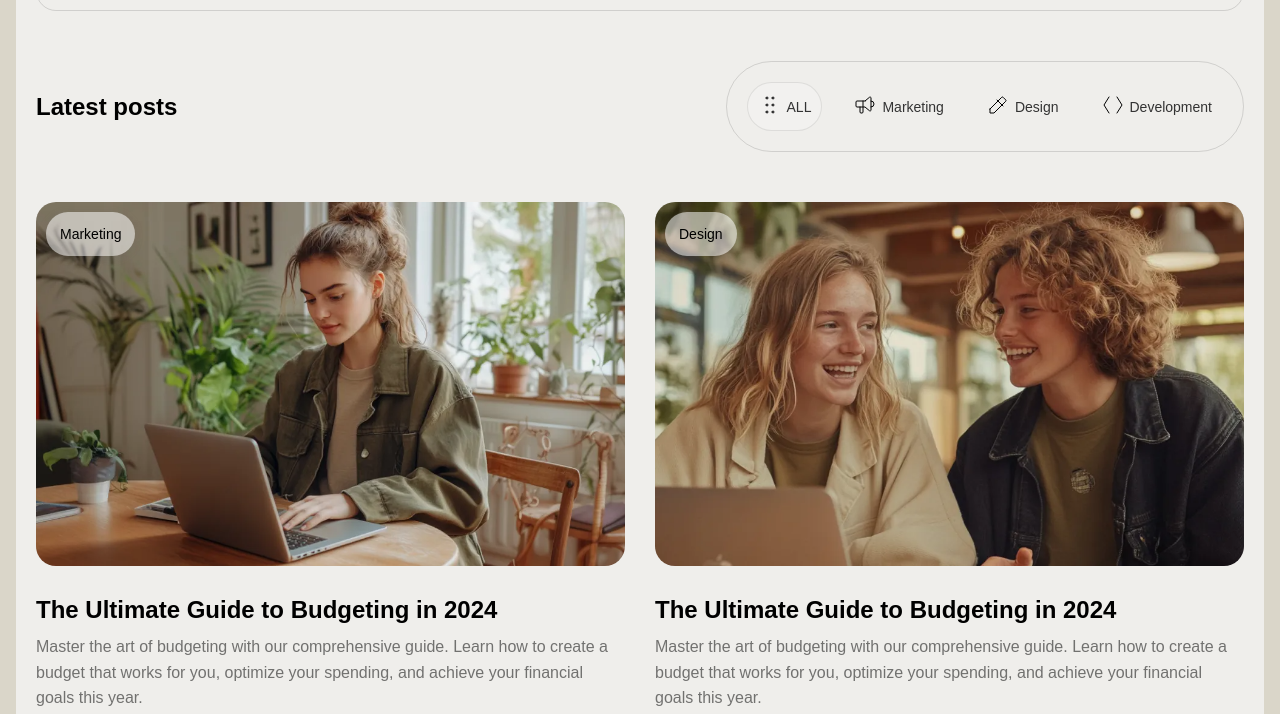
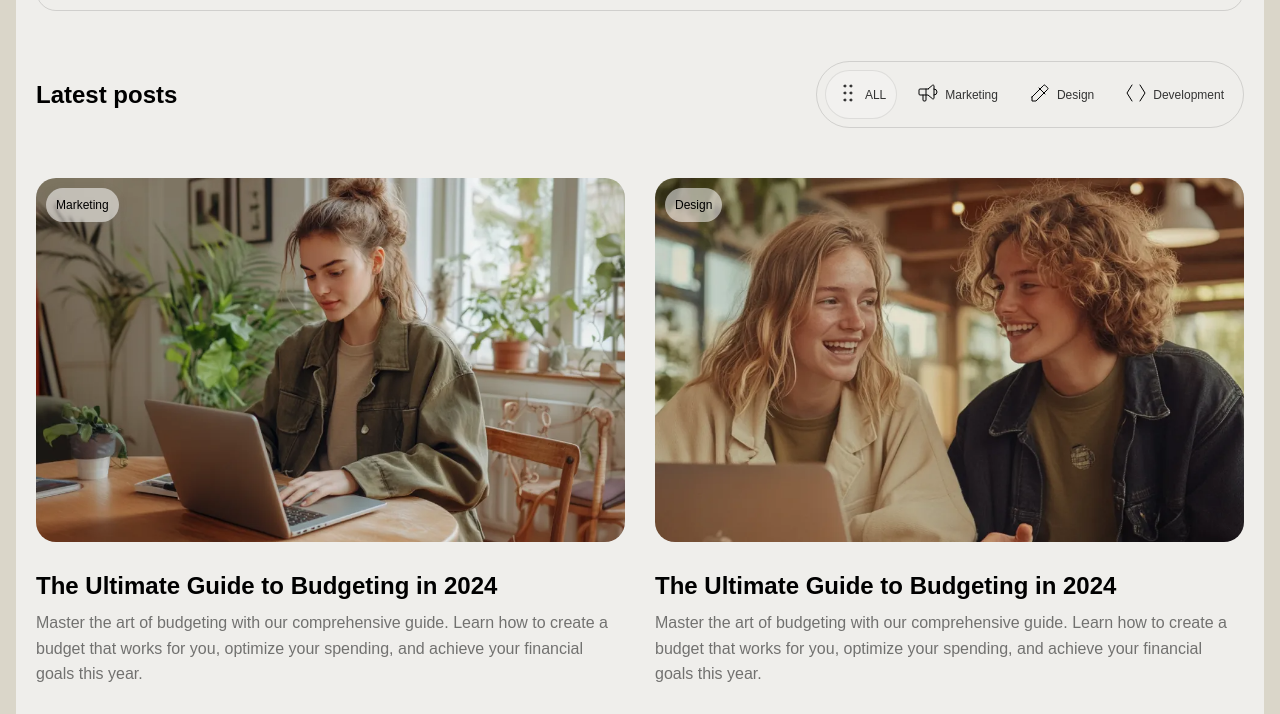
Before and after one commit to shunyavkash-kavya-sinh/Blog-page, a plain HTML site: page index.html in a window 1280 px wide. Shown: the part 1228-1942 px from the top of the page. Drawn offline with Linux system fonts and the light colour scheme; a web font is replaced by a local one.

Commit message:
all changing

```diff
--- a/assests/css/media.css
+++ b/assests/css/media.css
@@ -48,7 +48,6 @@
   .filter-wrap-buttons ul {
     flex-direction: column;
     width: 100%;
-    gap: 10px;
     border-radius: 20px;
   }
 
--- a/assests/css/style.css
+++ b/assests/css/style.css
@@ -132,9 +132,9 @@ body {
   list-style: none;
   display: flex;
   align-items: center;
-  gap: 20px;
+  gap: 8px;
   border: 1px solid #00000021;
-  padding: 20px;
+  padding: 8px;
   border-radius: 50px;
 }
 
@@ -196,12 +196,12 @@ body {
   position: absolute;
   color: black;
   background-color: rgba(255, 255, 255, 0.537);
-  padding: 14px;
+  padding: 10px;
   border-radius: 50px;
   top: 0;
   left: 0;
   margin: 10px;
-  font-size: 14px;
+  font-size: 12px;
   box-shadow: rgba(99, 99, 99, 0.2) 0px 2px 8px 0px;
 }
 
@@ -310,7 +310,7 @@ body {
   gap: 5px;
   text-decoration: none;
   font-weight: 300;
-  font-size: 14px;
+  font-size: 12px;
 }
 
 .filter-wrap-buttons a.active {
```
Also changed, not shown: index.html (+0 -1 lines).
